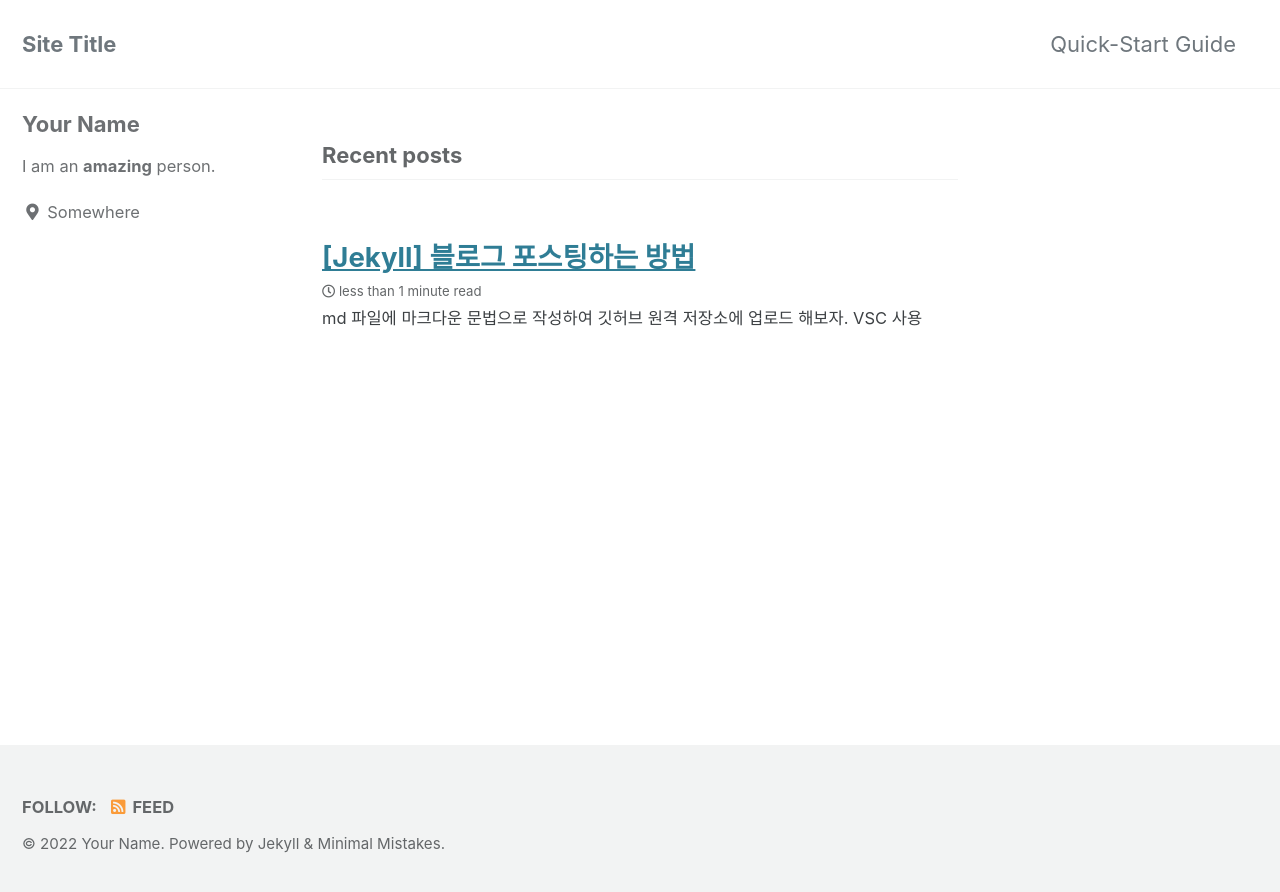
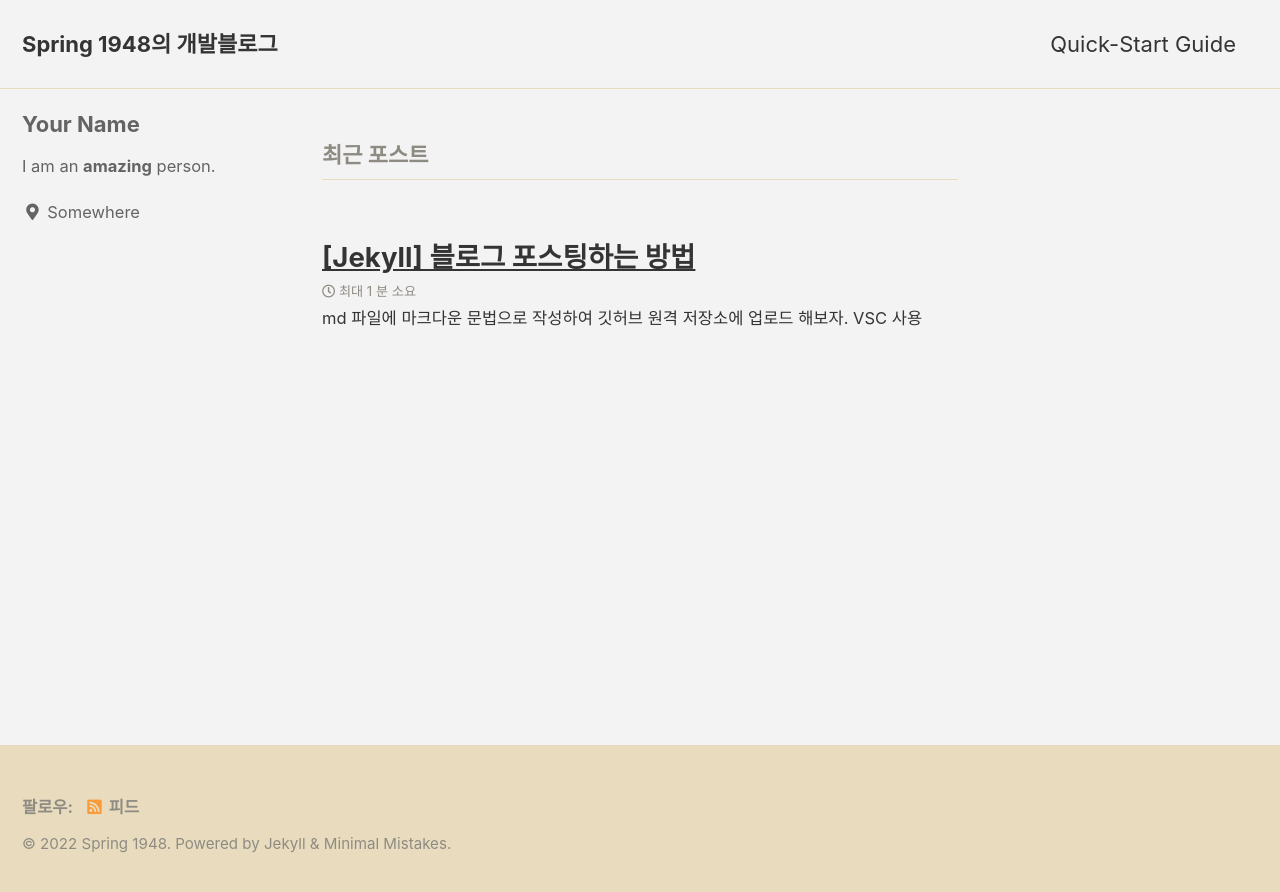
Before and after one commit to spring1948/spring1948.github.io, a Jekyll site: the page built from index.html, in a window 1280 px wide. Shown: the top 892 px of the page. Built offline with Jekyll 4.4.1, drawn with Linux system fonts in a browser that asks for light colours; cached includes are drawn as plain includes; the list of posts is cut into pages by our own code.

Commit message:
git add .

```diff
--- a/_config.yml
+++ b/_config.yml
@@ -12,15 +12,15 @@
 
 # theme                  : "minimal-mistakes-jekyll"
 # remote_theme           : "mmistakes/minimal-mistakes"
-minimal_mistakes_skin    : "default" # "air", "aqua", "contrast", "dark", "dirt", "neon", "mint", "plum", "sunrise"
+minimal_mistakes_skin    :  "dirt" #"default", "air", "aqua", "contrast", "dark", "dirt", "neon", "mint", "plum", "sunrise"
 
 # Site Settings
-locale                   : "en-US"
-title                    : "Site Title"
-title_separator          : "-"
+locale                   : "ko-KR" # "en-US"
+title                    : "Spring 1948의 개발블로그"
+title_separator          : "Test text"
 subtitle                 : # site tagline that appears below site title in masthead
-name                     : "Your Name"
-description              : "An amazing website."
+name                     : "Spring 1948"
+description              : "Spring 1948의 기록용 블로그 입니다."
 url                      : # the base hostname & protocol for your site e.g. "https://mmistakes.github.io"
 baseurl                  : # the subpath of your site, e.g. "/blog"
 repository               : # GitHub username/repo-name e.g. "mmistakes/minimal-mistakes"
```
